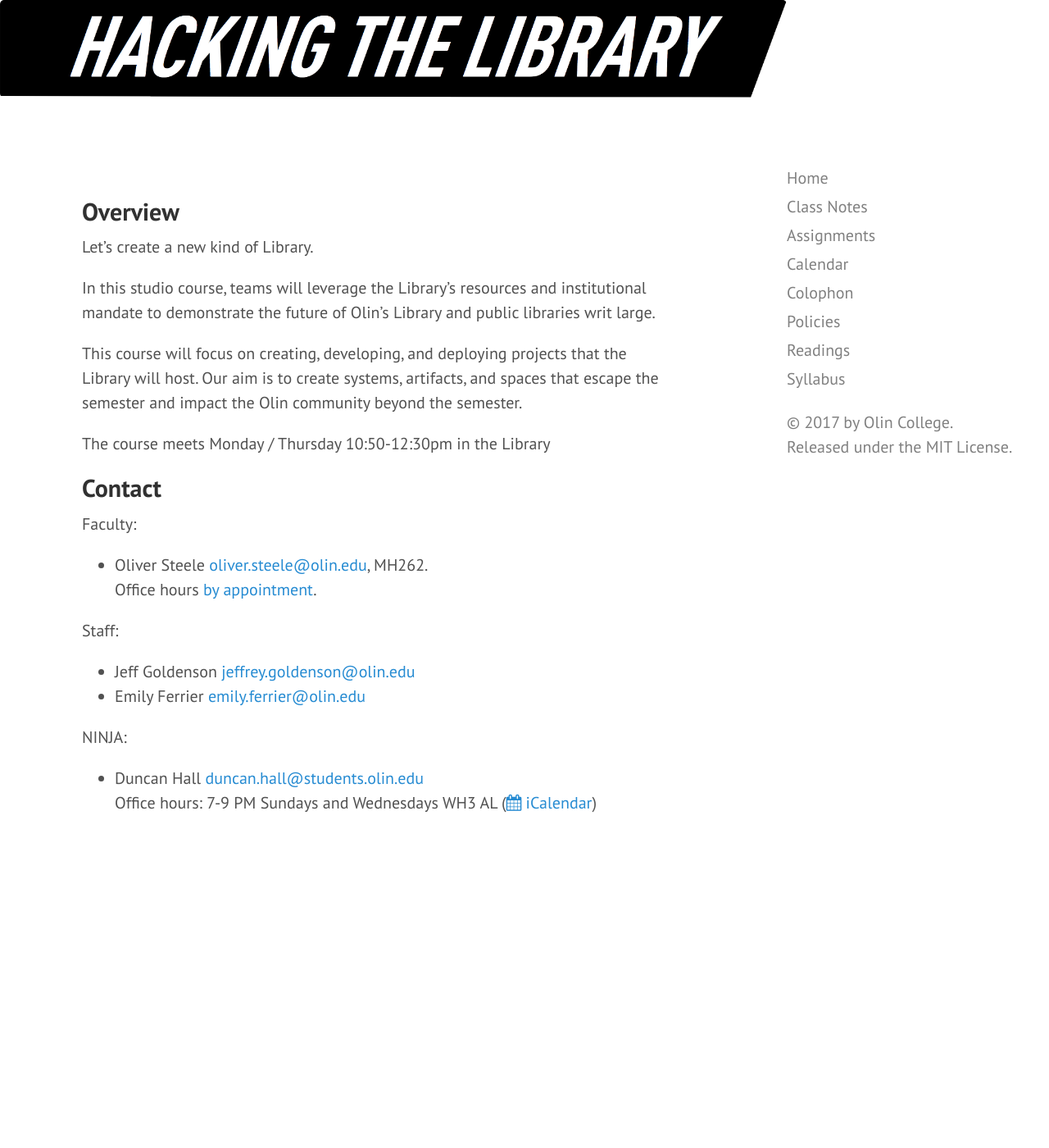
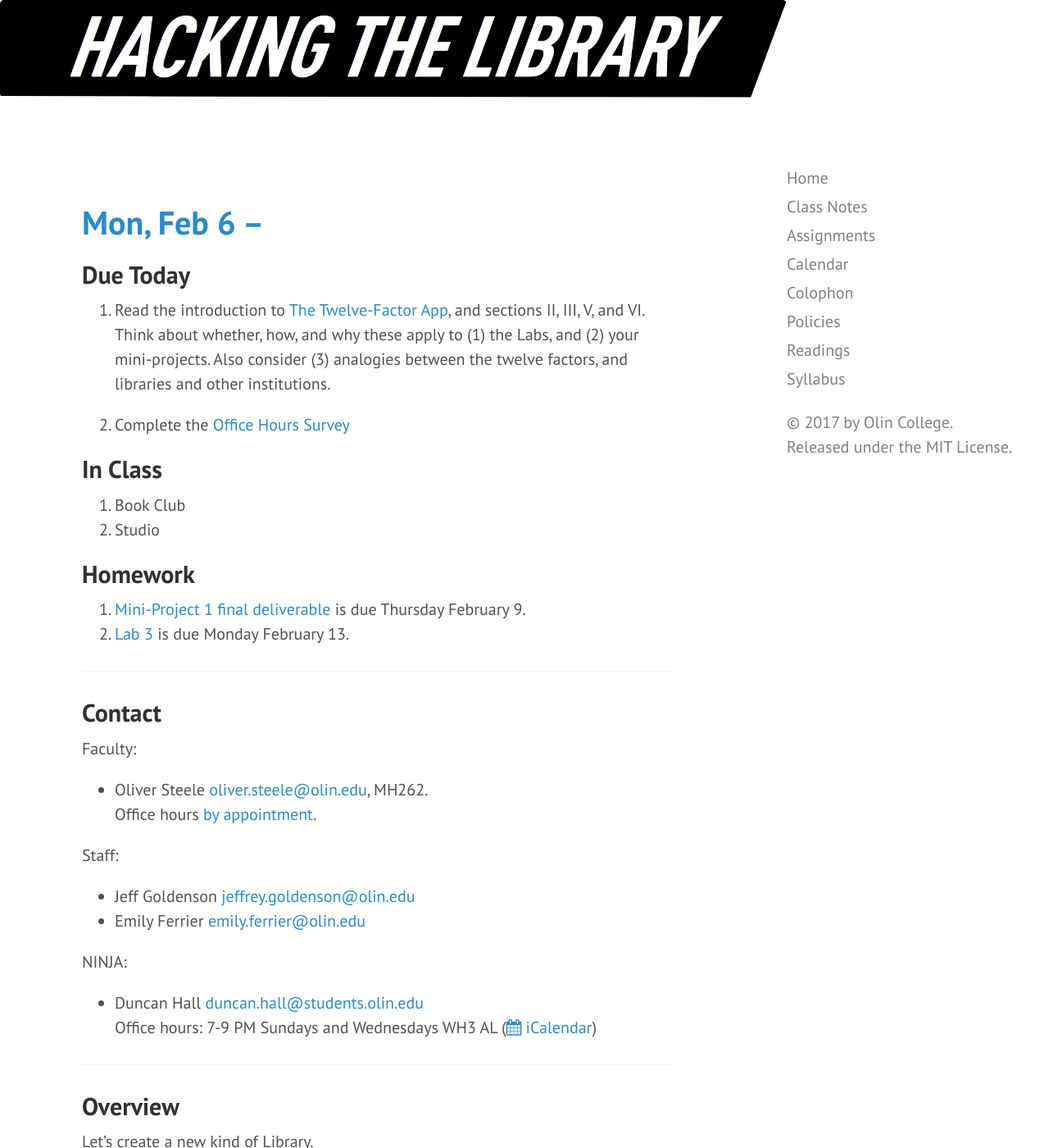
Before and after one commit to osteele/hackingthelibrary.org, a Jekyll site: the page built from index.md, in a window 1280 px wide and 1400 px high. Shown: the whole window at 82% size. Built offline with Jekyll 4.4.1, drawn with Linux system fonts in a browser that asks for light colours; some of the changed text lies outside the part shown.

Commit message:
add next day to front of site

```diff
--- a/index.md
+++ b/index.md
@@ -14,16 +14,11 @@
 {% endif %}
 
 
-## Overview
+{% assign post = site.days.last %}
+# [{{ post.class_date | date: '%a, %b %-d' }} – {{ post.description }}]({{ post.url }})
+{{ post.content }}
 
-Let’s create a new kind of Library.
-
-In this studio course, teams will leverage the Library’s resources and institutional mandate to demonstrate the future of Olin’s Library and public libraries writ large.
-
-This course will focus on creating, developing, and deploying projects that the Library will host. Our aim is to create systems, artifacts, and spaces that escape the semester and impact the Olin community beyond the semester.
-
-The course meets Monday / Thursday 10:50-12:30pm in the Library
-
+---
 
 ## Contact
 
@@ -42,3 +37,15 @@
 * Duncan Hall <duncan.hall@students.olin.edu><br/>
 Office hours: 7-9 PM Sundays and Wednesdays WH3 AL
 ([<i class="fa fa-calendar"></i> iCalendar](webcal://p09-calendars.icloud.com/published/2/0HsmJrKvrRZCQrGupJdLvCGi_CPXDbXA5HFworPq2R6wR4MiDQ9YI7I7lImLsjfBOWL_ntnAvSu2UgbHWy9j-79snfX5BNcKNYJFb6ptsgM))
+
+---
+
+## Overview
+
+Let’s create a new kind of Library.
+
+In this studio course, teams will leverage the Library’s resources and institutional mandate to demonstrate the future of Olin’s Library and public libraries writ large.
+
+This course will focus on creating, developing, and deploying projects that the Library will host. Our aim is to create systems, artifacts, and spaces that escape the semester and impact the Olin community beyond the semester.
+
+The course meets Monday / Thursday 10:50-12:30pm in the Library
```
